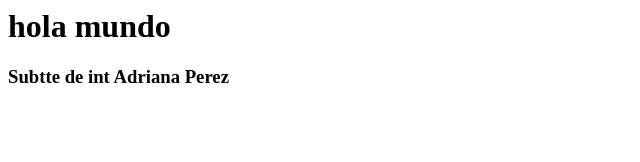
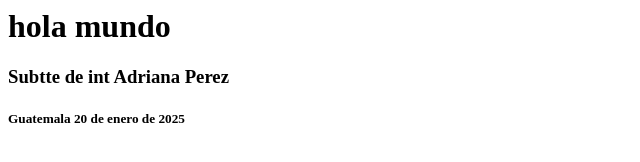
Before and after one commit to AdrianaClemente23/Clase1_Perez_Clemente, a plain HTML site: page index.html in a window 1280 px wide. Shown: the whole page, without its empty margins (0-640 px from the left). Drawn offline with Linux system fonts and the light colour scheme.

Commit message:
actualizar

```diff
--- a/index.html
+++ b/index.html
@@ -1,2 +1,3 @@
 <h1>hola mundo</h1>
 <h3>Subtte de int Adriana Perez</h3>
+<h5> Guatemala 20 de enero de 2025</h5>
```
